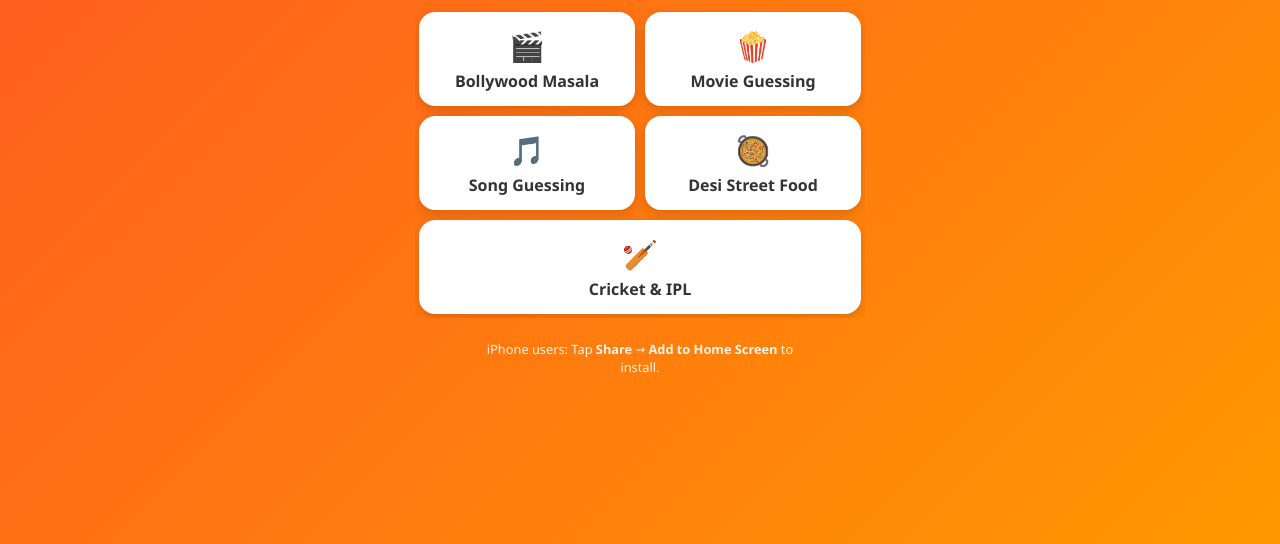
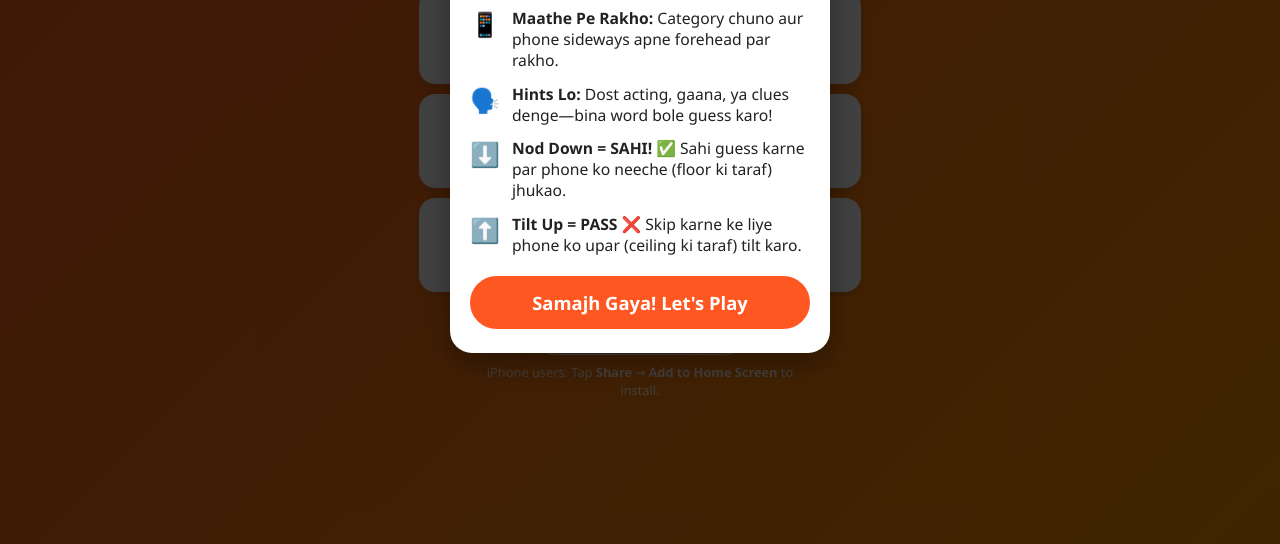
Before and after one commit to tenzin3371/Tukka-Maar, a plain HTML site: page index.html in a window 1280 px wide. Shown: the part 256-800 px from the top of the page. Drawn offline with Linux system fonts and the light colour scheme.

Commit message:
Update index.html

```diff
--- a/index.html
+++ b/index.html
@@ -39,6 +39,15 @@
     .res-correct { color: #2e7d32; }
     .res-pass { color: #c62828; text-decoration: line-through; opacity: 0.7; }
     .play-again-btn { background: #fff; color: #ff5722; border: none; padding: 15px 40px; border-radius: 50px; font-size: 1.3rem; font-weight: 900; cursor: pointer; box-shadow: 0 6px 15px rgba(0,0,0,0.2); }
+        #openRulesBtn { background: rgba(255,255,255,0.25); color: #fff; border: 1.5px solid #fff; padding: 8px 18px; border-radius: 50px; font-size: 0.9rem; font-weight: bold; cursor: pointer; margin-top: 8px; }
+    .modal-overlay { display: none; position: fixed; inset: 0; background: rgba(0,0,0,0.75); z-index: 999; align-items: center; justify-content: center; padding: 20px; }
+    .modal-overlay.show { display: flex; }
+    .modal-box { background: #fff; color: #222; border-radius: 22px; padding: 24px 20px; max-width: 380px; width: 100%; text-align: left; box-shadow: 0 10px 30px rgba(0,0,0,0.35); }
+    .modal-box h2 { color: #ff5722; font-size: 1.6rem; text-align: center; margin-bottom: 14px; }
+    .rule-item { display: flex; align-items: flex-start; gap: 12px; margin-bottom: 12px; font-size: 0.98rem; line-height: 1.35; }
+    .rule-emoji { font-size: 1.5rem; flex-shrink: 0; }
+    .got-it-btn { width: 100%; background: #ff5722; color: #fff; border: none; padding: 14px; border-radius: 50px; font-size: 1.15rem; font-weight: 900; cursor: pointer; margin-top: 8px; }
+
   </style>
 </head>
 <body>
@@ -53,6 +62,8 @@
       <button type="button" class="deck-btn full-width" data-deck="cricket"><span class="deck-icon">🏏</span>Cricket & IPL</button>
     </div>
     <button type="button" id="installBtn">📲 Download App</button>
+     <button type="button" id="openRulesBtn">❓ Kaise Khelein (Rules)</button>
+
     <p class="ios-hint">iPhone users: Tap <b>Share</b> &rarr; <b>Add to Home Screen</b> to install.</p>
   </div>
   <div id="readyScreen" class="screen">
@@ -73,6 +84,17 @@
     <div id="resultsList"></div>
     <button type="button" class="play-again-btn" id="playAgainBtn">Phir Se Khelo</button>
   </div>
+    <div id="rulesModal" class="modal-overlay">
+    <div class="modal-box">
+      <h2>Kaise Khelein? 🎮</h2>
+      <div class="rule-item"><span class="rule-emoji">📱</span><div><b>Maathe Pe Rakho:</b> Category chuno aur phone sideways apne forehead par rakho.</div></div>
+      <div class="rule-item"><span class="rule-emoji">🗣️</span><div><b>Hints Lo:</b> Dost acting, gaana, ya clues denge—bina word bole guess karo!</div></div>
+      <div class="rule-item"><span class="rule-emoji">⬇️</span><div><b>Nod Down = SAHI! ✅</b> Sahi guess karne par phone ko neeche (floor ki taraf) jhukao.</div></div>
+      <div class="rule-item"><span class="rule-emoji">⬆️</span><div><b>Tilt Up = PASS ❌</b> Skip karne ke liye phone ko upar (ceiling ki taraf) tilt karo.</div></div>
+      <button type="button" class="got-it-btn" id="closeRulesBtn">Samajh Gaya! Let's Play</button>
+    </div>
+  </div>
+
   <script>
     const decks = {
       bollywood: [
@@ -354,6 +376,18 @@
     });
 
     if ("serviceWorker" in navigator) navigator.serviceWorker.register("sw.js").catch(function() {});
+        const rulesModal = document.getElementById("rulesModal");
+    if (!localStorage.getItem("tukkaMaarRulesSeen")) {
+      rulesModal.classList.add("show");
+    }
+    document.getElementById("closeRulesBtn").addEventListener("click", function() {
+      localStorage.setItem("tukkaMaarRulesSeen", "true");
+      rulesModal.classList.remove("show");
+    });
+    document.getElementById("openRulesBtn").addEventListener("click", function() {
+      rulesModal.classList.add("show");
+    });
+
   </script>
 </body>
 </html>
```
